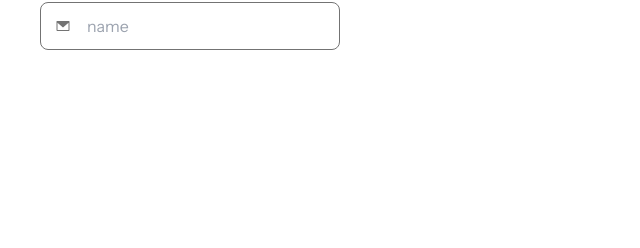
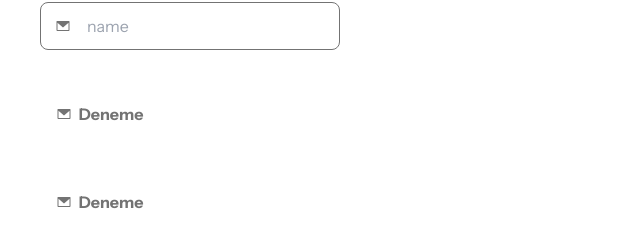
Before and after one commit to unaygney/link-sharing-app, a Next.js app: page / in a window 1280 px wide. Shown: the part 236-484 px from the top of the page, without its empty margins (0-640 px from the left). Built offline with nearby package versions, Linux system fonts and the light colour scheme.

Commit message:
update page.js

```diff
--- a/app/page.js
+++ b/app/page.js
@@ -1,5 +1,6 @@
 import Button from "@/components/Button";
 import { TextField } from "@/components/Input";
+import Tab from "@/components/Tab";
 export default function Home() {
   return (
     <main className="p-10">
@@ -11,6 +12,8 @@ export default function Home() {
           inputName="name"
           placeholder="name"
         />
+        <Tab />
+        <Tab />
       </div>
     </main>
   );
```
